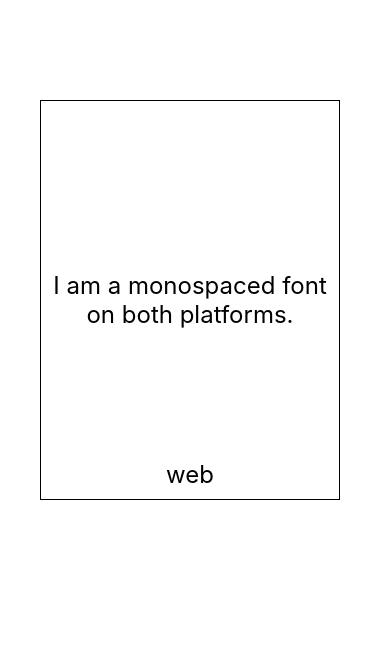
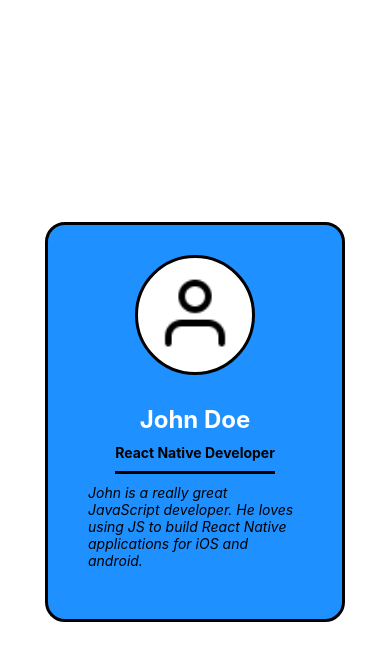
Before and after one commit to KalaiselvanSivakumar/Tutorial-Book-RN-Styling, a React Native app: screen / in a window 390 px wide. Shown: the top 660 px of the page. Built offline with nearby package versions, Linux system fonts and the light colour scheme.

Commit message:
RN - Styling: Using styles learnt in Profile Card Component

```diff
--- a/App.js
+++ b/App.js
@@ -7,7 +7,7 @@
  */
 
 import React from 'react';
-import FontFamily from './app/style-properties/FontFamily';
+// import FontFamily from './app/style-properties/FontFamily';
 // import PositionCombinations from './app/style-properties/PositionCombinations';
 // import MarginCombinations from './app/style-properties/MarginCombinations';
 // import PaddingCombinations from './app/style-properties/PaddingCombinations';
@@ -18,7 +18,7 @@ import FontFamily from './app/style-properties/FontFamily';
 // import InlineStyle from './app/InlineStyle';
 // import StyleSheetSample from './app/StyleSheetSample';
 // import Component from './app/separate-styles/Component';
-// import ProfileCard from './app/card/ProfileCard';
+import ProfileCard from './app/card/ProfileCard';
 
 const App = () => {
   return (
@@ -37,8 +37,8 @@ const App = () => {
     // <PaddingCombinations />
     // <PositionCombinations />
 
-    <FontFamily />
-    // <ProfileCard />
+    // <FontFamily />
+    <ProfileCard />
   );
 };
 
--- /dev/null
+++ b/app/card/ProfileCard.js
@@ -0,0 +1,84 @@
+import React from 'react';
+import { Image, StyleSheet, Text, View } from 'react-native';
+
+const ProfileCard = () => (
+  <View style={styles.container}>
+    <View style={styles.cardContainer}>
+      <View style={styles.cardImageContainer}>
+        <Image
+          style={styles.cardImage}
+          source={require('../../resources/images/user.png')}
+        />
+      </View>
+      <View>
+        <Text style={styles.cardName}>John Doe</Text>
+      </View>
+      <View style={styles.cardOccupationContainer}>
+        <Text style={styles.cardOccupation}>React Native Developer</Text>
+      </View>
+      <View>
+        <Text style={styles.cardDescription}>
+          John is a really great JavaScript developer. He loves using JS to
+          build React Native applications for iOS and android.
+        </Text>
+      </View>
+    </View>
+  </View>
+);
+
+const profileCardColor = 'dodgerblue';
+
+const styles = StyleSheet.create({
+  container: {
+    flex: 1,
+    justifyContent: 'center',
+    alignItems: 'center',
+  },
+  cardContainer: {
+    alignItems: 'center',
+    backgroundColor: profileCardColor,
+    borderWidth: 3,
+    borderStyle: 'solid',
+    borderColor: 'black',
+    borderRadius: 20,
+    width: 300,
+    height: 400,
+  },
+  cardImageContainer: {
+    alignItems: 'center',
+    justifyContent: 'center',
+    backgroundColor: 'white',
+    borderWidth: 3,
+    borderColor: 'black',
+    width: 120,
+    height: 120,
+    borderRadius: 60,
+    marginTop: 30,
+    paddingBottom: 5,
+  },
+  cardImage: {
+    width: 80,
+    height: 80,
+  },
+  cardOccupationContainer: {
+    borderColor: 'black',
+    borderBottomWidth: 3,
+  },
+  cardName: {
+    color: 'white',
+    fontWeight: 'bold',
+    fontSize: 24,
+    marginTop: 30,
+  },
+  cardOccupation: {
+    marginVertical: 10,
+    fontWeight: 'bold',
+  },
+  cardDescription: {
+    fontStyle: 'italic',
+    marginVertical: 10,
+    marginHorizontal: 40,
+  },
+});
+
+export default ProfileCard;
```
Also changed, not shown: resources/images/user.png (added).
